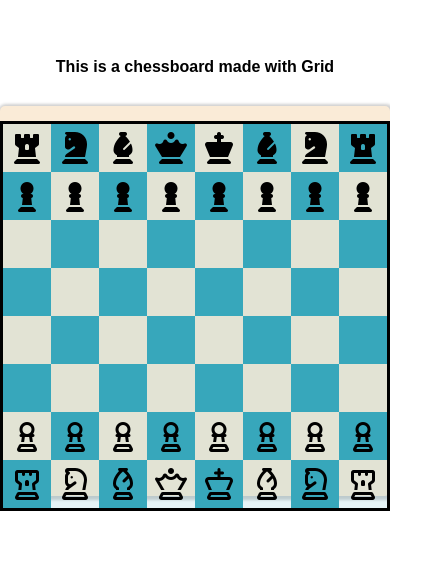
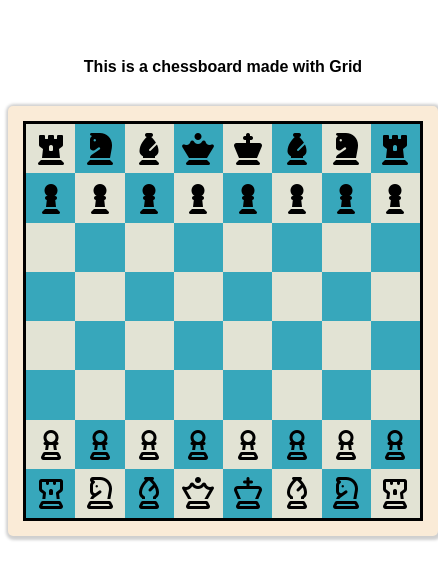
Before and after one commit to Jay-Deeee/avion-chessboard-grid, a plain HTML site: page index.html in a window 390 px wide. Shown: the part 102-682 px from the top of the page, 438 px wide, since content can reach past the window. Drawn offline with Linux system fonts and the light colour scheme.

Commit message:
Fixed responsiveness by changing width and height

```diff
--- a/styles.css
+++ b/styles.css
@@ -7,7 +7,7 @@
     display: grid;
     grid-template-rows: auto auto;
     align-items: center;
-    justify-content: center;
+    justify-content: space-around;
     margin-top: 150px;
     gap: 20px;
 }
@@ -18,10 +18,12 @@
     justify-content: center;
     padding: 15px;
     background-color: #faebd7;
-    width: 100cqmin;
+    /* width: 100cqmin;
     height: 100cqmin;
     max-width: 430px;
-    max-height: 430px;
+    max-height: 430px; */
+    width: 430px;
+    height: 430px;
     border-radius: 5px;
     box-shadow: 1px 1px 3px 3px #00000030;
 }
@@ -36,12 +38,13 @@
     display: grid;
     grid-template-columns: repeat(8, 1fr);
     grid-template-rows: repeat(8, 1fr);
-    width: 100cqmin;
+    /* width: 100cqmin;
     height: 100cqmin;
     max-width: 400px;
-    max-height: 400px;
+    max-height: 400px; */
+    width: 400px;
+    height: 400px;
     border: 3px solid #000000;
-    aspect-ratio: 1/1;
 }
 
 .white {
```
